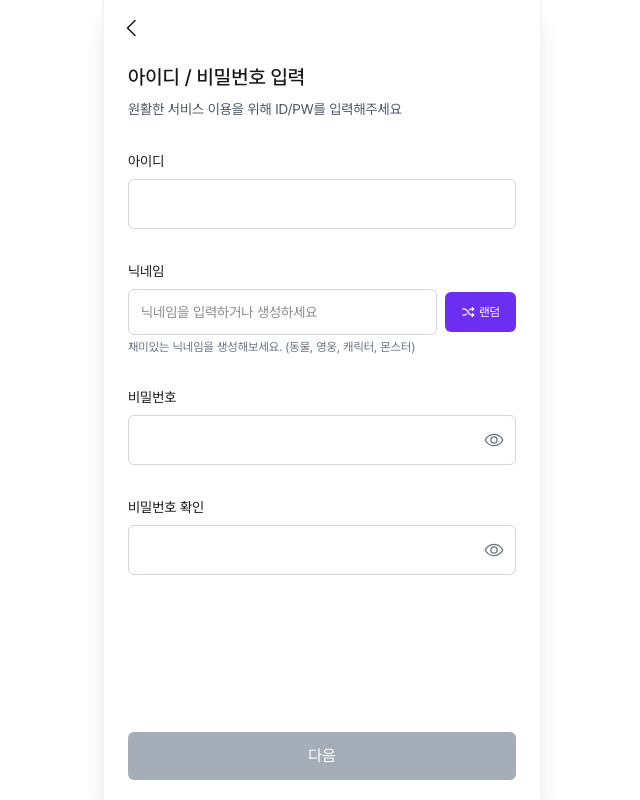
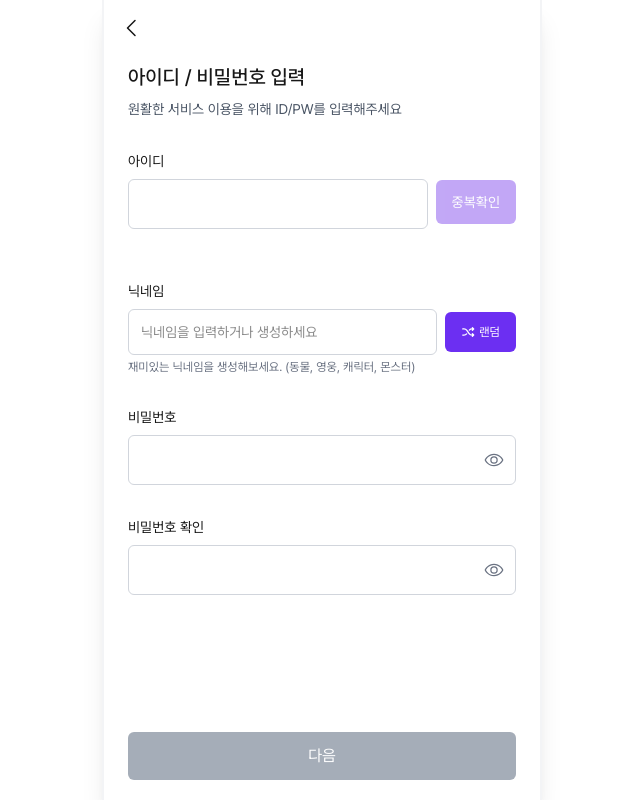
Before and after one commit to gomie1/Boindang, a Next.js app in the folder frontend/boindang/: page /signup in a window 1280 px wide. Shown: the whole page, without its empty margins (318-958 px from the left). Built offline with nearby package versions, Linux system fonts and the light colour scheme; no server answers.

Commit message:
[FE] feat: 아이디 중복 api 연동
Former-commit-id: 4ed9fb1fe553fef0e3ebcfe583cca1da0b647b50

```diff
--- a/frontend/boindang/src/api/auth.ts
+++ b/frontend/boindang/src/api/auth.ts
@@ -2,6 +2,7 @@ import apiClient from '@/lib/apiClient';
 import type {
   SignUpRequestPayload,
   SignUpResponse,
+  CheckUsernameResponse,
 } from  '@/types/api/authTypes';
 
 /**
@@ -17,3 +18,20 @@ export const postSignUp = async (userData: SignUpRequestPayload) : Promise<SignU
   const response = await apiClient.post<SignUpResponse>('/user/signup', userData);
   return response.data; // axios는 실제 응답 데이터를 'data' 속에 담아줍니다.
 }
+
+
+/**
+ * 아이디 중복 확인 API 요청 함수
+ * @param username 확인할 아이디 (string)
+ * @returns Promise<CheckUsernameResponse> API 응답 전체를 반환
+ */
+export const getCheckUsername = async (
+  username: string,
+): Promise<CheckUsernameResponse> => {
+  // apiClient를 사용해서 '/user/check-username' 경로로 GET 요청을 보냅니다.
+  // query parameter로 username을 전달합니다.
+  const response = await apiClient.get<CheckUsernameResponse>(
+    `/user/check-username?username=${username}`,
+  );
+  return response.data; // 응답 데이터를 반환합니다.
+};
--- a/frontend/boindang/src/app/signup/page.tsx
+++ b/frontend/boindang/src/app/signup/page.tsx
@@ -3,9 +3,10 @@
 import { useState } from 'react';
 import { useRouter } from 'next/navigation';
 import Link from 'next/link';
-import { Eye, EyeSlash, CaretLeft, Shuffle } from '@phosphor-icons/react';
+import { Eye, EyeSlash, CaretLeft, Shuffle, CheckCircle } from '@phosphor-icons/react'; // 아이콘 추가
 import { getRandomNickname } from '@woowa-babble/random-nickname';
 import Button from '@/components/common/Button';
+import { useCheckUsername } from '@/hooks/useAuthMutations';
 
 // 1. Zustand 스토어 import
 import { useSignUpStore } from '@/stores/signupStore';
@@ -42,6 +43,9 @@ export default function SignUp() {
   const handleUsernameChange = (e: React.ChangeEvent<HTMLInputElement>) => {
     setUsername(e.target.value);
     setUsernameError('');
+    // 아이디 변경 시, 중복 확인 상태 초기화
+    setIsUsernameChecked(false);
+    setIsUsernameAvailable(null);
   };
 
   const handleNicknameChange = (e: React.ChangeEvent<HTMLInputElement>) => {
@@ -97,9 +101,16 @@ export default function SignUp() {
 
   const handleSubmit = (e: React.FormEvent) => {
     e.preventDefault();
-    if (validateForm()) {
+    // 아이디 중복 확인이 완료되었고 사용 가능한(isUsernameAvailable === true) 경우에만 다음 단계로 진행
+    if (validateForm() && isUsernameChecked && isUsernameAvailable === true) {
       router.push('/signup/physical-info');
+    } else if (!isUsernameChecked || isUsernameAvailable !== true) {
+       // 사용자에게 아이디 중복 확인을 먼저 하도록 유도하거나, 에러 상태에 따라 다른 메시지 표시
+       // isUsernameAvailable === false (API 결과 true) -> 중복
+       // isUsernameAvailable === null -> 확인 안 함
+       setUsernameError(isUsernameAvailable === false ? '이미 사용 중인 아이디입니다.' : '아이디 중복 확인을 해주세요.');
     }
+    // validateForm() 에서 false가 반환된 경우는 해당 함수 내에서 에러가 설정됨
   };
 
   const validateForm = (): boolean => {
@@ -186,8 +197,57 @@ export default function SignUp() {
       nicknameError === '' &&
       passwordError === '' &&
       confirmPasswordError === '' &&
-      password === confirmPassword;
+      password === confirmPassword &&
+      isUsernameChecked && // 아이디 중복 확인을 했고
+      isUsernameAvailable === true; // 사용 가능해야 함
   };
+
+  // --- 아이디 중복 확인 로직 추가 ---
+  const checkUsernameMutation = useCheckUsername(); // 훅 인스턴스화
+  const [isUsernameChecked, setIsUsernameChecked] = useState(false); // 중복 확인 실행 여부 상태
+  const [isUsernameAvailable, setIsUsernameAvailable] = useState<boolean | null>(null); // 아이디 사용 가능 여부 상태 (null: 확인 전, true: 사용 가능, false: 사용 불가)
+  // --- 로직 추가 끝 ---
+
+  // --- 아이디 중복 확인 핸들러 함수 추가 ---
+  const handleCheckUsername = () => {
+    // 간단한 클라이언트 측 유효성 검사 (길이, 형식 등)
+    const trimmedUsername = username.trim();
+    if (!trimmedUsername) {
+      setUsernameError('아이디를 입력해주세요.');
+      return;
+    } else if (trimmedUsername.length < 4 || trimmedUsername.length > 15) {
+      setUsernameError('아이디는 4자 이상 15자 이하로 입력해주세요.');
+      return;
+    } else if (!/^[a-z0-9]+$/.test(trimmedUsername)) {
+      setUsernameError('아이디는 영문 소문자, 숫자만 사용 가능합니다.');
+      return;
+    }
+    setUsernameError(''); // 기존 에러 메시지 클리어
+
+    // 뮤테이션 실행
+    checkUsernameMutation.mutate(trimmedUsername, {
+      onSuccess: (data) => {
+        setIsUsernameChecked(true); // 확인 완료 표시
+        // API 응답 반대로 해석: true가 중복(사용 불가), false가 사용 가능
+        if (data.result) { // true 이면 중복
+          setIsUsernameAvailable(false);
+          setUsernameError('이미 사용 중인 아이디입니다.');
+        } else { // false 이면 사용 가능
+          setIsUsernameAvailable(true);
+          setUsernameError(''); // 사용 가능하면 에러 메시지 없음
+        }
+      },
+      onError: (error) => {
+        // AxiosError 타입 가드 활용하여 서버 에러 메시지 접근
+        const errorMessage =
+          error.response?.data?.message || '아이디 확인 중 오류가 발생했습니다.';
+        setUsernameError(errorMessage);
+        setIsUsernameChecked(false); // 에러 발생 시 확인 안 된 것으로 간주
+        setIsUsernameAvailable(null);
+      },
+    });
+  };
+  // --- 핸들러 함수 추가 끝 ---
 
   return (
     <div className="flex flex-col min-h-screen overflow-x-hidden">
@@ -205,16 +265,43 @@ export default function SignUp() {
           <div className="flex-1">
             <div className="mb-8">
               <p className="text-sm mb-2">아이디</p>
-              <input
-                type="text"
-                value={username}
-                onChange={handleUsernameChange}
-                className="w-full p-3 border border-gray-300 rounded-md focus:outline-none"
-                aria-describedby={usernameError ? "username-error" : undefined}
-              />
-              {usernameError && (
-                <p id="username-error" className="text-red-500 text-xs mt-1">{usernameError}</p>
-              )}
+              {/* --- 아이디 입력 필드 및 중복 확인 버튼 --- */}
+              <div className="flex items-start gap-2"> {/* Flex 컨테이너 추가 및 items-start */}
+                <div className="flex-1"> {/* Input + 에러 메시지 영역 */}
+                  <input
+                    type="text"
+                    value={username}
+                    onChange={handleUsernameChange}
+                    className={`w-full p-3 border rounded-md focus:outline-none ${
+                      // usernameError 상태가 있고, "확인 중"이 아닐 때만 빨간 테두리
+                      usernameError && !checkUsernameMutation.isPending ? 'border-red-500' : 'border-gray-300'
+                    }`}
+                    aria-describedby="username-feedback" // 설명 ID 변경
+                  />
+                  {/* --- 피드백 메시지 영역 (에러 또는 성공) --- */}
+                  <div id="username-feedback" className="mt-1 text-xs h-4"> {/* 높이 고정 */}
+                    {checkUsernameMutation.isPending ? (
+                      <p className="text-gray-500">확인 중...</p>
+                    ) : usernameError ? ( // 에러 메시지가 있으면 표시 (중복 포함)
+                      <p className="text-red-500">{usernameError}</p>
+                    ) : isUsernameChecked && isUsernameAvailable === true ? ( // 확인 완료되고 사용 가능할 때만 성공 메시지
+                      <p className="text-green-600 flex items-center gap-1">
+                        <CheckCircle size={14} weight="fill" /> 사용 가능한 아이디입니다.
+                      </p>
+                    ) : null}
+                  </div>
+                   {/* --- 피드백 메시지 영역 끝 --- */}
+                </div>
+                <button
+                  type="button"
+                  onClick={handleCheckUsername}
+                  disabled={checkUsernameMutation.isPending || !username.trim()} // 확인 중이거나 아이디가 비었으면 비활성화
+                  className="shrink-0 mt-[1px] py-3 px-4 bg-[#8652EE] text-white rounded-md hover:bg-[#6C2FF2] transition-colors disabled:opacity-50 disabled:cursor-not-allowed text-sm" // 비활성화 스타일 추가 및 색상 조정, 높이 미세 조정
+                >
+                  {checkUsernameMutation.isPending ? '확인중' : '중복확인'}
+                </button>
+              </div>
+              {/* --- 아이디 입력 필드 및 중복 확인 버튼 끝 --- */}
             </div>
 
             <div className="mb-8">
--- a/frontend/boindang/src/hooks/useAuthMutations.ts
+++ b/frontend/boindang/src/hooks/useAuthMutations.ts
@@ -1,9 +1,10 @@
 import { useMutation } from '@tanstack/react-query';
-import { postSignUp } from '@/api/auth';
+import { postSignUp, getCheckUsername } from '@/api/auth';
 import type {
   SignUpRequestPayload,
   SignUpResponse,
   ApiErrorResponse,
+  CheckUsernameResponse,
 } from '@/types/api/authTypes';
 import type { AxiosError } from 'axios';
 
@@ -31,3 +32,25 @@ export const useSignUp = () => {
     // },
   });
 };
+
+// 아이디 중복 확인 뮤테이션을 위한 커스텀 훅
+export const useCheckUsername = () => {
+  return useMutation<
+    CheckUsernameResponse,        // 성공 시 반환 타입
+    AxiosError<ApiErrorResponse>, // 에러 타입 (일관성을 위해 AxiosError 사용)
+    string                        // 뮤테이션 함수(mutate)에 전달될 변수 타입 (username)
+  >({
+    mutationFn: getCheckUsername, // 2단계에서 만든 API 호출 함수 연결
+
+    // 에러 처리 예시 (useSignUp 훅과 유사하게)
+    onError: (error) => {
+      console.error('아이디 중복 확인 실패:', error.response?.data?.message || error.message);
+      // 여기서 UI 피드백을 위한 상태 업데이트 등을 고려할 수 있습니다.
+      // 예를 들어, error.response?.data?.message 를 에러 상태에 저장
+    },
+    // 성공 시 특별한 처리가 필요하면 onSuccess 콜백 추가 가능
+    // onSuccess: (data, variables, context) => {
+    //   console.log('아이디 사용 가능 여부:', data.result);
+    // }
+  });
+};
--- a/frontend/boindang/src/hooks/useSignUp.ts
+++ /dev/null
@@ -1,57 +0,0 @@
-import { useMutation } from '@tanstack/react-query';
-import axios from 'axios';
-
-interface SignUpData {
-  userId: string;
-  nickname: string;
-  password: string;
-}
-
-interface TypeData {
-  userId: string;
-  userType: 'diet' | 'fitness' | 'diabetes' | 'kidney';
-}
-
-const API_URL = process.env.NEXT_PUBLIC_API_URL || 'https://api.boindang.com';
-
-// 회원 기본 정보 등록
-export const useSignUpMutation = () => {
-  return useMutation({
-    mutationFn: async (data: SignUpData) => {
-      const response = await axios.post(`${API_URL}/auth/signup`, data);
-      return response.data;
-    },
-    onError: (error) => {
-      console.error('회원가입 중 오류 발생:', error);
-      // 오류 처리 로직
-    }
-  });
-};
-
-// 사용자 타입 등록
-export const useSetUserTypeMutation = () => {
-  return useMutation({
-    mutationFn: async (data: TypeData) => {
-      const response = await axios.post(`${API_URL}/users/type`, data);
-      return response.data;
-    },
-    onError: (error) => {
-      console.error('사용자 타입 설정 중 오류 발생:', error);
-      // 오류 처리 로직
-    }
-  });
-};
-
-// 아이디 중복 확인
-export const useCheckIdMutation = () => {
-  return useMutation({
-    mutationFn: async (userId: string) => {
-      const response = await axios.get(`${API_URL}/auth/check-id?userId=${userId}`);
-      return response.data.isAvailable;
-    },
-    onError: (error) => {
-      console.error('아이디 중복 확인 중 오류 발생:', error);
-      // 오류 처리 로직
-    }
-  });
-};
--- a/frontend/boindang/src/types/api/authTypes.ts
+++ b/frontend/boindang/src/types/api/authTypes.ts
@@ -39,3 +39,11 @@ export interface ApiErrorResponse {
   message: string; // 에러 메시지
   errors?: Array<{ field: string; message: string }>; // 필드별 에러 상세 (백엔드가 제공한다면)
 }
+
+// 아이디 중복 확인 성공 시 API 로부터 받는 전체 응답 데이터의 모양
+export interface CheckUsernameResponse {
+  success : boolean;
+  code : number;
+  message : string;
+  result : boolean; // true : 중복, false : 사용 가능
+}
```
